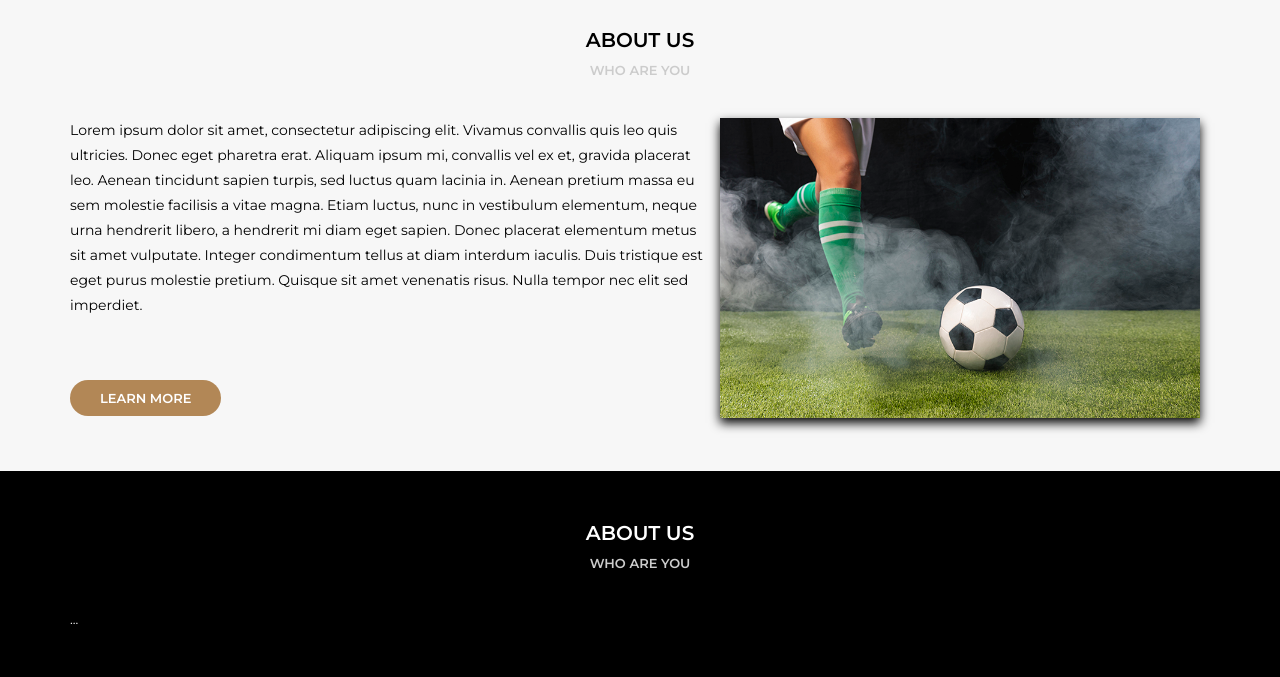
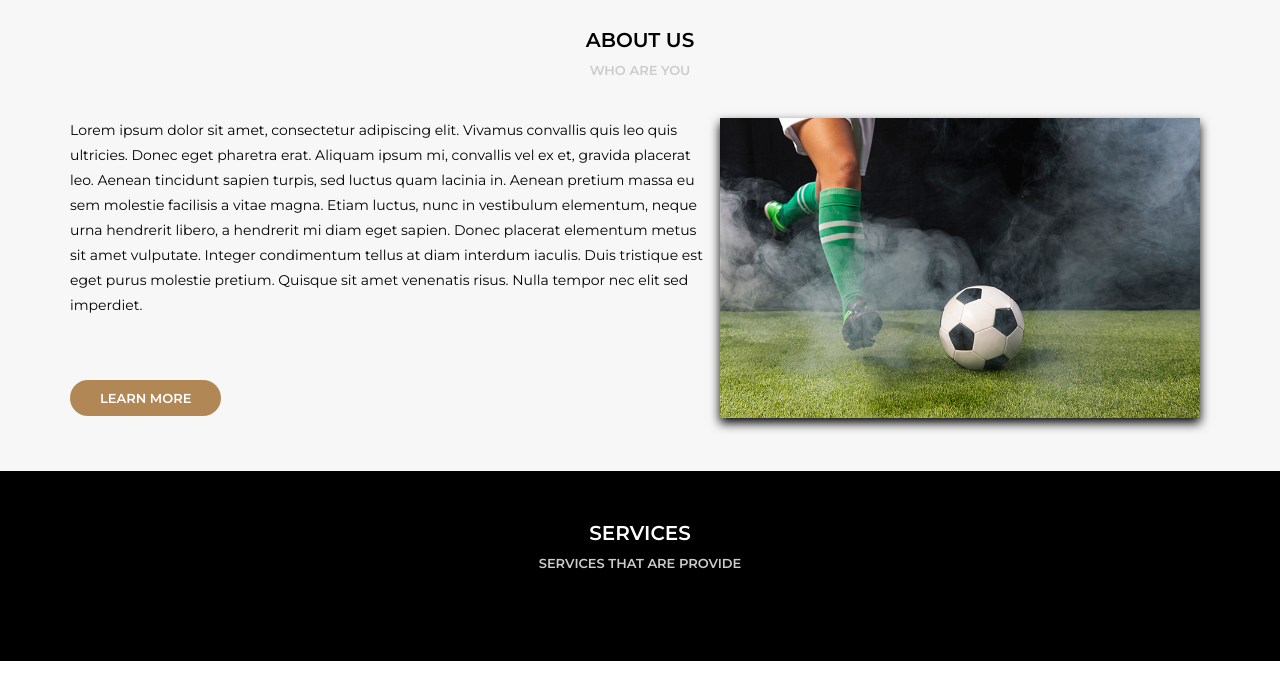
Before and after one commit to KAUANPEREIRA/projeto-Awax, a plain HTML site: page index.html in a window 1280 px wide. Shown: the part 822-1499 px from the top of the page. Drawn offline with Linux system fonts and the light colour scheme.

Commit message:
Update index.html

```diff
--- a/index.html
+++ b/index.html
@@ -87,10 +87,13 @@
 
 
        <section class="default dark">
-        <div class="section-title">about us</div>
-        <div class="section-desc">who are you</div>
+        <div class="section-title">Services</div>
+        <div class="section-desc">Services that are provide</div>
         <div class="section-body">
-            ...
+            <div class="section-services">
+
+            </div>
+
         </div>
 
 
```
